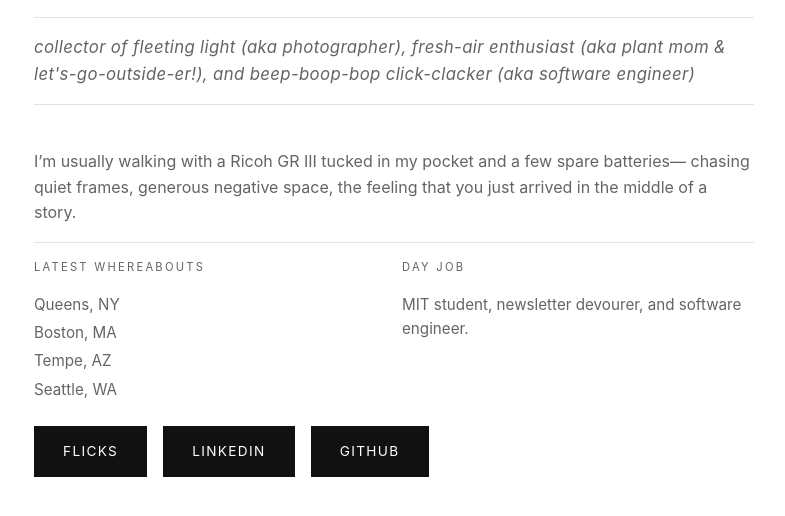
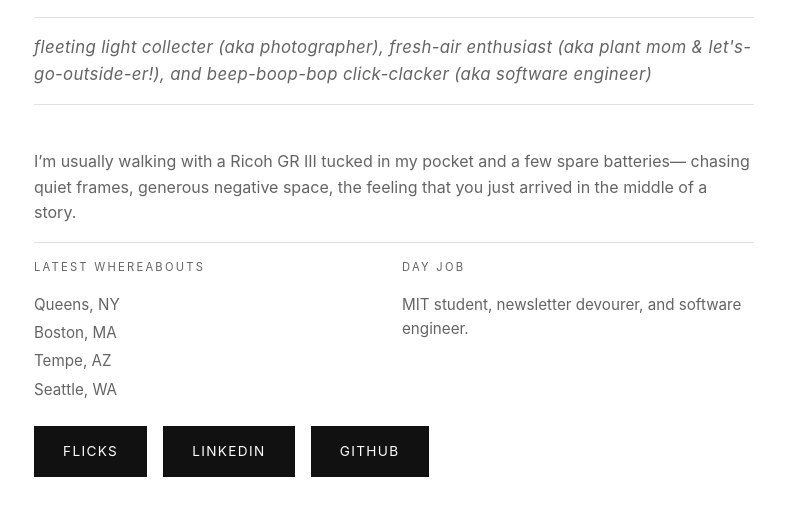
Before and after one commit to elainejiangg/elainejiangg.github.io, a plain HTML site: page index.html in a window 1280 px wide. Shown: the part 316-832 px from the top of the page, without its empty margins (246-1031 px from the left). Drawn offline with Linux system fonts and the light colour scheme.

Commit message:
Make my English teacher proud

```diff
--- a/index.html
+++ b/index.html
@@ -20,7 +20,7 @@
         <div class="hero__content">
           <h3 class="hero__title">hiheyhello! i’m elaine.</h3>
           <p class="hero__tagline">
-            collector of fleeting light (aka photographer), fresh-air enthusiast (aka
+            fleeting light collecter (aka photographer), fresh-air enthusiast (aka
             plant mom & let's-go-outside-er!), and beep-boop-bop click-clacker (aka software engineer)
           </p>
           <div class="hero__bio">
```
Also changed, not shown: photos.html (+2 -2 lines).
